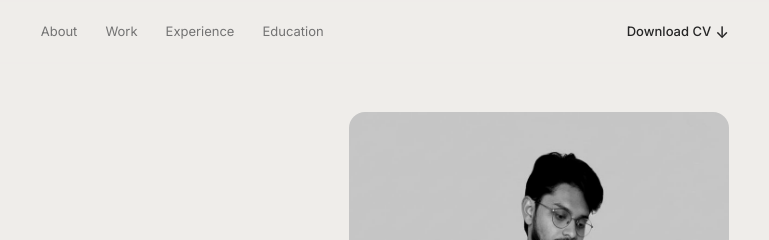
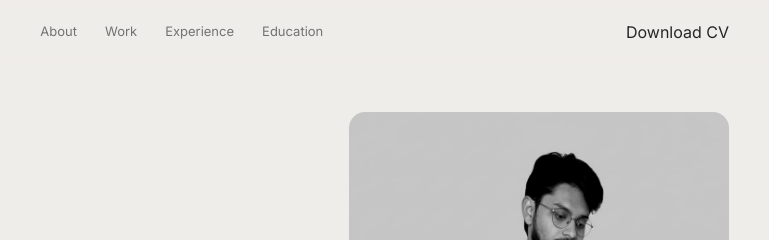
Before and after one commit to shakeer456/Shakeer_Shaik_Portfolio, a plain HTML site: page index.html in a window 1280 px wide. Shown: the top 240 px of the page, 455-1224 px from the left. Drawn offline with nearby package versions, Linux system fonts and the light colour scheme.

Commit message:
Update index.html

```diff
--- a/index.html
+++ b/index.html
@@ -38,8 +38,8 @@
         <a href="#experience" class="hover:text-neutral-900 dark:hover:text-white transition">Experience</a>
         <a href="#education" class="hover:text-neutral-900 dark:hover:text-white transition">Education</a>
       </div>
-      <a href="https://gumloop.com/artifacts/Xk7RXiYjzqd8teA2haQmj4?version_id=CoKzSkURsJurEAPv6ffPg5" target="_blank" rel="noopener" class="text-[13px] font-medium inline-flex items-center gap-1 hover:opacity-70 transition">
-        Download CV <span class="text-base">↓</span>
+      <a href="Shakeer_Shaik_Resume.pdf" download class="btn-cv">
+        <i class="fas fa-download"></i> Download CV
       </a>
     </nav>
   </header>
```
